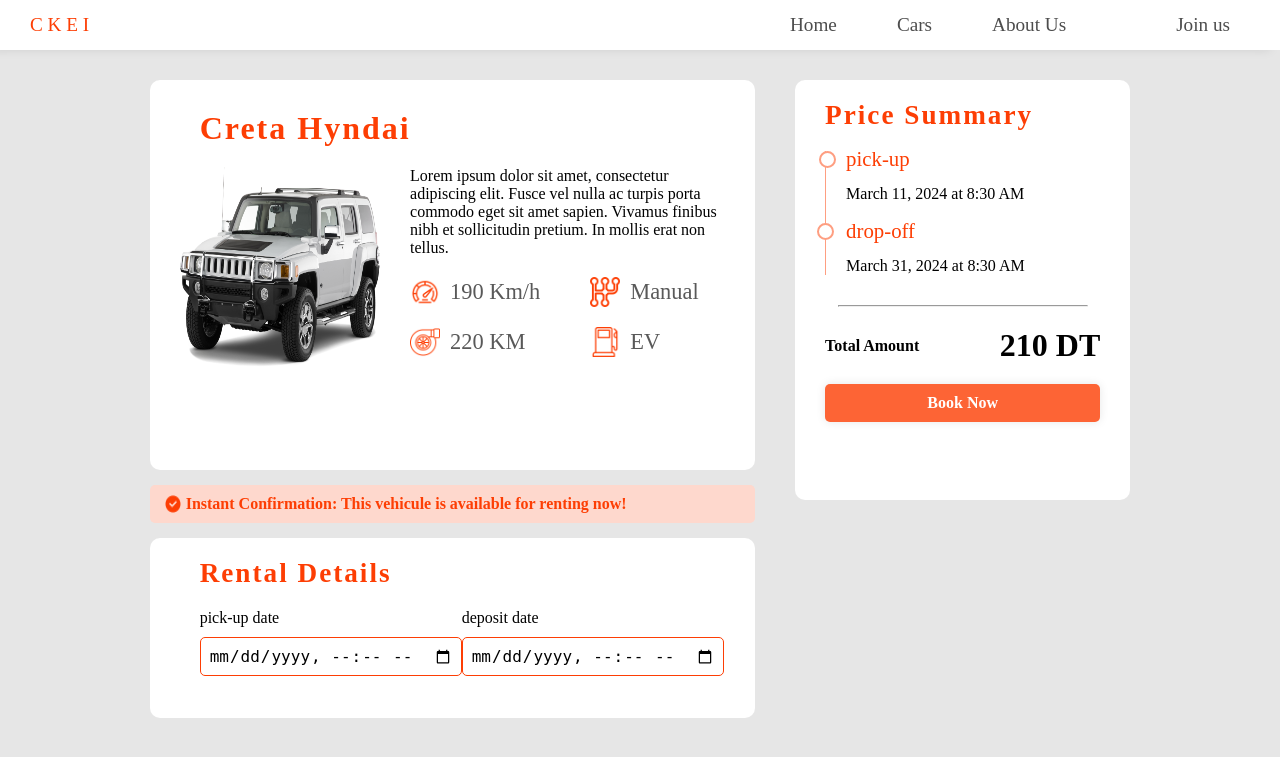
After one commit to KhalilJabri/cars-dealer, a PHP site: page /html/CarDetails.html in a window 1280 px wide. The commit adds this page. Shown: the top 757 px of the page. Run offline with PHP 8.4, Linux system fonts and the light colour scheme.

Commit message:
finish details car page

```diff
--- /dev/null
+++ b/Client/css/CarDetails.css
@@ -0,0 +1,352 @@
+* {
+    margin: 0;
+    padding: 0;
+    scroll-behavior: smooth;
+}
+
+body {
+    background-color: #e6e6e6;
+    /* background-color: #f2f2f2; */
+}
+
+/* ------------------------- header --------------------------------- */
+nav {
+    width: 100%;
+    display: inline-block;
+    background-color: white;
+    box-shadow: -10px 0 10px rgba(0, 0, 0, 0.1);
+
+}
+
+nav ul {
+    list-style: none;
+    display: flex;
+    justify-content: flex-end;
+    align-items: center;
+}
+
+nav li {
+    height: 50px;
+    font-size: 1.2rem;
+}
+
+header nav ul li a {
+    color: #4d4d4d;
+}
+
+nav a {
+    height: 100%;
+    padding: 0 30px;
+    text-decoration: none;
+    display: flex;
+    align-items: center;
+    color: white;
+}
+
+nav a:hover {
+    color: #fd3e04;
+    transition: .2s;
+}
+
+nav ul li:nth-last-child(2):hover {
+    background-color: #59595953;
+    border-radius: 20px;
+    transition: 0.2s ease-in-out;
+}
+
+.joinStyle {
+    padding: 0 20px;
+    margin-left: 30px;
+}
+
+nav li:first-child {
+    margin-right: auto;
+}
+
+.sidebar {
+    position: fixed;
+    top: 0;
+    right: 0;
+    height: 100vh;
+    width: 250px;
+    z-index: 999;
+    background-color: rgba(255, 255, 255, 0.2);
+    box-shadow: -10px 0 10px rgba(0, 0, 0, 0.1);
+    display: none;
+    flex-direction: column;
+    /* align-items: flex-start; */
+    justify-content: flex-start;
+    backdrop-filter: blur(10px);
+}
+
+.sidebar li {
+    width: 100%;
+}
+
+.sidebar a {
+    width: 100%;
+}
+
+.menu-button {
+    display: none;
+}
+
+.svgIcon {
+    fill: white;
+}
+
+/* --------------------------- Section --------------------------- */
+
+section {
+    display: flex;
+    justify-content: center;
+    /* align-items: center; */
+    padding: 30px 7% 0px 7%;
+
+}
+
+.carContainer {
+    width: 55%;
+    margin-right: 40px;
+}
+
+.firstObject {
+    background-color: white;
+    border-radius: 10px;
+    height: 45vh;
+    padding-top: 30px;
+}
+
+.nameCarContainer {
+    margin-left: 50px;
+}
+
+#nameCar {
+    font-size: 2rem;
+    color: #fd3e04;
+    font-weight: bold;
+    letter-spacing: 2px;
+}
+
+.details {
+    display: flex;
+    padding-left: 30px;
+    padding-top: 20px;
+}
+
+.imageContainer {
+    width: 700px;
+    height: 200px;
+}
+
+.imageContainer img {
+    width: 100%;
+    height: 100%;
+}
+
+.descContainer {
+    width: 90%;
+}
+
+.moreDetails {
+    padding-left: 30px;
+}
+
+.optionsContainer {
+    display: flex;
+    /* flex-direction: column; */
+}
+
+.optionsContainer img {
+    width: 30px;
+}
+
+.optionsContainer p {
+    font-size: 1.4rem;
+    color: #595959;
+    padding-left: 10px;
+}
+
+.option {
+    display: flex;
+    align-items: center;
+    margin-right: 50px;
+    margin-top: 20px;
+}
+
+.information {
+    background-color: #fed8cd;
+    display: flex;
+    margin: 15px auto;
+    padding: 10px 15px;
+    border-radius: 5px;
+}
+
+.information p {
+    color: #fd3e04;
+    font-weight: 700;
+    margin-left: 5px;
+}
+
+.secondObject {
+    background-color: white;
+    border-radius: 10px;
+    /* width: 55%; */
+    height: 20vh;
+    padding-top: 20px;
+    margin-top: 15px;
+}
+
+.rentDetails {
+    margin-left: 50px;
+}
+
+.rentDetails p {
+    font-size: 1.7rem;
+    color: #fd3e04;
+    font-weight: bold;
+    letter-spacing: 2px;
+}
+
+.dateTime {
+    display: flex;
+    justify-content: space-between;
+    margin: 20px 50px;
+}
+
+.startDate,
+.endDate {
+    display: flex;
+    flex-direction: column;
+}
+
+.dateDebut {
+    padding-bottom: 10px;
+    /* margin-bottom: 10px; */
+}
+
+.input-date {
+    padding: 8px;
+    font-size: 16px;
+    border: 1px solid #fd3e04;
+    border-radius: 5px;
+}
+
+.input-date::placeholder {
+    color: yellow;
+}
+
+.input-date:focus {
+    outline: none;
+    border-color: #007bff;
+    box-shadow: 0 0 5px rgba(0, 123, 255, 0.5);
+}
+
+.reservationForm {
+    background-color: white;
+    border-radius: 10px;
+    width: 25%;
+    height: 50vh;
+    padding-top: 20px;
+    padding-left: 30px;
+    padding-right: 30px;
+}
+
+.titlePrice {
+    /* margin-left: 50px; */
+}
+
+.titlePrice p {
+    font-size: 1.7rem;
+    color: #fd3e04;
+    font-weight: bold;
+    letter-spacing: 2px;
+}
+
+.timeDetails {
+    border-left: 1px solid #fe9e81;
+    position: relative;
+    margin-top: 20px;
+}
+
+.timePickUp {
+    padding-left: 20px;
+}
+
+.timePickUp::before {
+    content: "";
+    position: absolute;
+    width: 13px;
+    height: 13px;
+    border-radius: 50px;
+    left: -7px;
+    top: -10;
+    background: #fff;
+    border: 2px solid #fe9e81;
+}
+
+.timeDropOff {
+    padding-left: 20px;
+    margin-top: 20px;
+}
+
+.timeDropOff::before {
+    content: "";
+    position: absolute;
+    width: 13px;
+    height: 13px;
+    border-radius: 50px;
+    left: -9px;
+    top: 1;
+    background: #fff;
+    border: 2px solid #fe9e81;
+}
+
+.timeTitle {
+    font-size: 1.3rem;
+    margin-bottom: 10px;
+    color: #fd3e04;
+    position: relative;
+    bottom: 4px;
+}
+
+.xx {
+    width: 90%;
+}
+
+.priceContainer {
+    display: flex;
+    justify-content: space-between;
+    padding: 20px 0;
+    align-items: center;
+}
+
+.priceLabel {
+    font-weight: 700;
+}
+
+#totalPrice {
+    font-size: 2rem;
+    font-weight: bold;
+}
+
+.btnContainer {
+    background-color: #fd6435;
+    display: flex;
+    justify-content: center;
+    align-items: center;
+    flex-direction: column;
+    text-align: center;
+    padding: 10px;
+    border-radius: 5px;
+    box-shadow: 0 0 10px rgba(0, 0, 0, .1);
+    /* transition: all .3s ease; */
+    cursor: pointer;
+}
+
+.btn {}
+
+.btn p {
+    color: white;
+    font-weight: bold;
+}
--- a/Client/css/style.css
+++ b/Client/css/style.css
@@ -2,7 +2,6 @@
     margin: 0;
     padding: 0;
     scroll-behavior: smooth;
-    /* background-color: red; */
 }
 
 /* ------------------------- header --------------------------------- */
--- /dev/null
+++ b/Client/html/CarDetails.html
@@ -0,0 +1,140 @@
+<!DOCTYPE html>
+<html lang="en">
+
+<head>
+    <meta charset="UTF-8">
+    <meta name="viewport" content="width=device-width, initial-scale=1.0">
+    <title>CKEI</title>
+    <link rel="preconnect" href="https://fonts.googleapis.com">
+    <link rel="preconnect" href="https://fonts.gstatic.com" crossorigin>
+    <link href="https://fonts.googleapis.com/css2?family=Dancing+Script:wght@400..700&display=swap" rel="stylesheet">
+    <link href="https://fonts.googleapis.com/css2?family=Anton&family=Dancing+Script:wght@400..700&display=swap"
+        rel="stylesheet">
+    <link rel="stylesheet" href="../css/CarDetails.css">
+</head>
+
+<body>
+    <header>
+        <nav>
+            <ul class="sidebar">
+                <li onclick=hideSidebar()><a href="#"><svg xmlns="http://www.w3.org/2000/svg" height="26" viewBox="0 -960 960 960" width="26"><path d="m256-200-56-56 224-224-224-224 56-56 224 224 224-224 56 56-224 224 224 224-56 56-224-224-224 224Z"/></svg></a></li>
+                <li><a href="#">Home</a></li>
+                <li><a href="#">Cars</a></li>
+                <li><a href="#aboutUs">About Us</a></li>
+                <li><a href="./login.html">Join us</a></li>
+            </ul>
+
+            <ul>
+                <li><a href="#">C K E I</a></li>
+                <li class="hideOnMobile"><a href="../index.html">Home</a></li>
+                <li class="hideOnMobile"><a href="#">Cars</a></li>
+                <li class="hideOnMobile"><a href="#aboutUs">About Us</a></li>
+                <li class="hideOnMobile joinStyle"><a href="./login.html">Join us</a></li>
+                <li class="menu-button" onclick=showSidebar()><a href="#"><svg class="svgIcon" xmlns="http://www.w3.org/2000/svg" height="26" viewBox="0 -960 960 960" width="26"><path d="M120-240v-80h720v80H120Zm0-200v-80h720v80H120Zm0-200v-80h720v80H120Z"/></svg></a></li>
+            </ul>
+
+        </nav>
+    </header>
+
+    <section>
+        <div class="carContainer">
+            <div class="firstObject">
+                <div class="nameCarContainer">
+                    <p id="nameCar">Creta Hyndai</p>
+                </div>
+                <div class="details">
+                    <div class="imageContainer">
+                        <img src="../image/pngfind.com-car-front-png-218600.png" alt="car_Image" id="mainImage" />
+                    </div>
+                    <div class="moreDetails">
+                        <div class="descContainer">
+                            <p>Lorem ipsum dolor sit amet, consectetur adipiscing elit. Fusce vel nulla ac turpis porta
+                                commodo eget sit amet sapien. Vivamus finibus nibh et sollicitudin pretium. In mollis
+                                erat non tellus.</p>
+                        </div>
+                        <div class="optionsContainer">
+                            <div class="firstContainer">
+                                <div class="option">
+                                    <img src="../image/compteur-de-vitesse.png" />
+                                    <p class="vitesseValue">190 Km/h</p>
+                                </div>
+                                <div class="option">
+                                    <img src="../image/moteur-turbo.png" />
+                                    <p class="turboValue">220 KM</p>
+                                </div>
+                            </div>
+                            <div class="secondContainer">
+                                <div class="option">
+                                    <img src="../image/manual-transmission.png" />
+                                    <p class="transmissionValue">Manual</p>
+                                </div>
+                                <div class="option">
+                                    <img src="../image/gas-station.png" />
+                                    <p class="gasValue">EV</p>
+                                </div>
+                            </div>
+                        </div>
+                    </div>
+                </div>
+
+            </div>
+            <div class="information">
+                <img src="../image/check.png" />
+                <p>Instant Confirmation: This vehicule is available  for renting now!</p>
+            </div>
+            <div class="secondObject">
+                <div class="rentDetails">
+                    <p>Rental Details</p>
+                </div>
+                <div class="dateTime">
+                    <div class="startDate">
+                        <label for="dateDebut" style="padding-bottom: 10px">pick-up date</label>
+                        <input class="input-date" type="datetime-local" id="datePicker" name="dateDropOff" />
+                    </div>
+                    <div class="endDate">
+                        <label for="dateDebut" style="padding-bottom: 10px">deposit date</label>
+                        <input class="input-date" type="datetime-local" id="datePicker" name="dateDropOff" />
+                    </div>
+                </div>
+            </div>
+        </div>
+
+        <div class="reservationForm">
+            <div class="titlePrice">
+                <p>Price Summary</p>
+            </div>
+
+            <div class="timeDetails">
+                <div class="timePickUp">
+                    <p class="timeTitle">pick-up</p>
+                    <p>March 11, 2024 at 8:30 AM</p>
+                </div>
+                <div class="timeDropOff">
+                    <p class="timeTitle">drop-off</p>
+                    <p>March 31, 2024 at 8:30 AM</p>
+                </div>
+            </div>
+
+
+            <hr class="xx" style="margin:30px auto 0;">
+            <div>
+                <div class="priceContainer">
+                    <p class="priceLabel">Total Amount</p>
+                    <p id="totalPrice">210 DT</p>
+                </div>
+
+                <div class="btnContainer">
+                    <div class="btn">
+                        <p>Book Now</p>
+                    </div>
+                </div>
+
+            </div>
+        </div>
+
+    </section>
+
+    <script src="../js/script.js"></script>
+</body>
+
+</html>
```
Also changed, not shown: Client/image/check.png (added).
